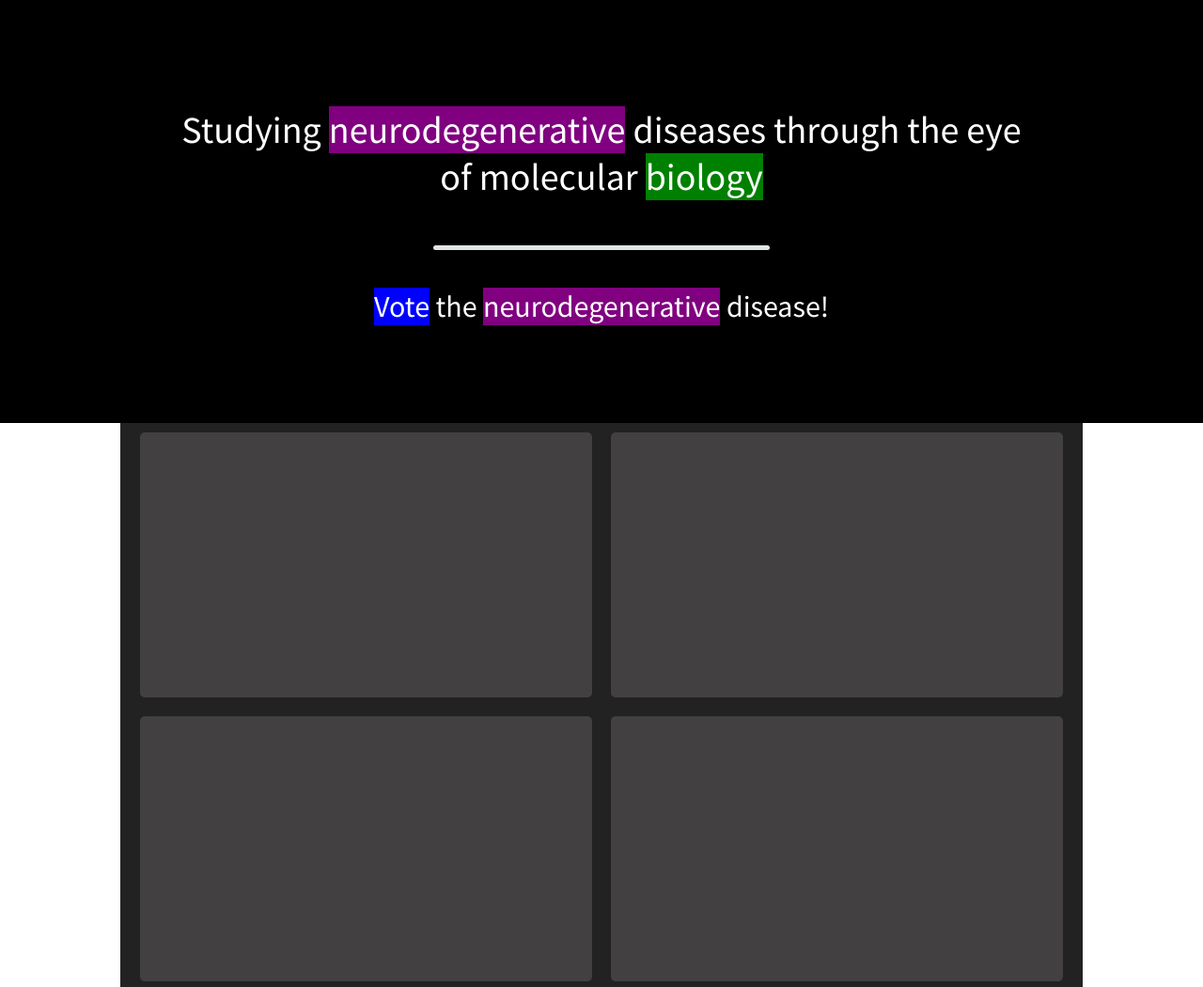
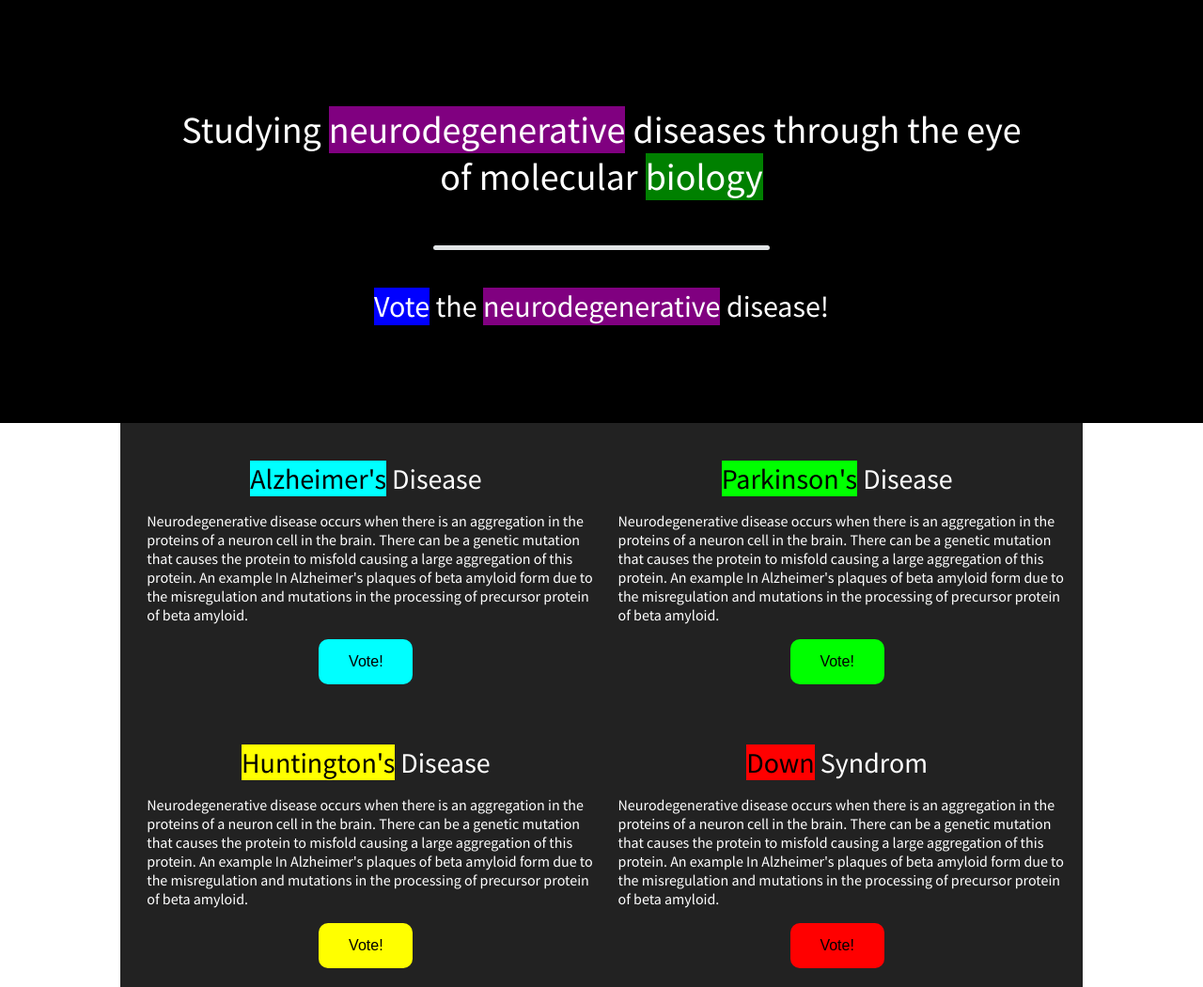
Before and after one commit to Jon-Conesa/PopularVote, a PHP site: page /main.html in a window 1280 px wide. Shown: the whole page at 94% size. Run offline with PHP 8.4, Linux system fonts and the light colour scheme; some web fonts are replaced.

Commit message:
Diseases divs

```diff
--- a/css/main_css.css
+++ b/css/main_css.css
@@ -24,6 +24,7 @@ header p{
 
 body{
 	overflow: scroll;
+   overflow-x: hidden;
 }
 
 .horizontal_line{
@@ -62,7 +63,44 @@ article{
 .diseases{
 	width: 47%;
 	height: 47%;
-	background-color: #424040;
+	background-color: /*#424040*/;
 	margin: 10px;
 	border-radius: 5px;
+	display: flex;
+	align-items: center;
+	flex-direction: column;
 }
+
+.disease_title{
+	font-family: "Source Sans Pro";
+	color: white;
+	font-size: 30px;
+	margin-bottom: 0px;
+}
+
+.main_expl{
+	font-family: "Source Sans Pro";
+	color: white;
+	font-size: 16px;
+	text-align: left;
+	width: 100%;
+	margin-left: 15px;
+
+}
+
+.vote_button{
+	background-color: #4CAF50;
+	width: 100px;
+	border: none;
+	color: white;
+	padding: 15px 25px;
+	text-align: center;
+	font-size: 16px;
+	cursor: pointer;
+	border-radius: 10px;
+}
+
+#Alzheimer{
+	border-right: 5px;
+	border-color: white;
+}
--- a/main.html
+++ b/main.html
@@ -24,16 +24,27 @@
 	<article>
 		<div id="section">
 			<div id="Alzheimer" class="diseases">
-
+				<p class="disease_title"><span style="background-color: #00FFFF; color: black;">Alzheimer's</span> Disease</p>
+				<p class="main_expl">Neurodegenerative disease occurs when there is an aggregation in the proteins of a neuron cell in the brain. There can be a genetic mutation that causes the protein to misfold causing a large aggregation of this protein. An example In Alzheimer's plaques of beta amyloid form due to the misregulation and mutations in the processing of precursor protein of beta amyloid.</p>
+				<button class="vote_button" style="background-color: #00FFFF; color: black;"> Vote! </button>
 			</div>
 			<div id="Parkinson" class="diseases">
-
+				<p class="disease_title"><span style="background-color: #00FF00; color: black;">Parkinson's</span> Disease</p>
+				<p class="main_expl">Neurodegenerative disease occurs when there is an aggregation in the proteins of a neuron cell in the brain. There can be a genetic mutation that causes the protein to misfold causing a large aggregation of this protein. An example In Alzheimer's plaques of beta amyloid form due to the misregulation and mutations in the processing of precursor protein of beta amyloid.</p>
+				<button class="vote_button" style="background-color: #00FF00; color: black;"> Vote! </button>
+			</div>
+			<div id="horziontal_div">
+				<hr class="horizontal_line">
 			</div>
 			<div id="Huntington" class="diseases">
-
+				<p class="disease_title"><span style="background-color: #FFFF00; color: black;">Huntington's</span> Disease</p>
+				<p class="main_expl">Neurodegenerative disease occurs when there is an aggregation in the proteins of a neuron cell in the brain. There can be a genetic mutation that causes the protein to misfold causing a large aggregation of this protein. An example In Alzheimer's plaques of beta amyloid form due to the misregulation and mutations in the processing of precursor protein of beta amyloid.</p>
+				<button class="vote_button" style="background-color: #FFFF00; color: black;"> Vote! </button>
 			</div>
 			<div id="Down" class="diseases">
-
+				<p class="disease_title"><span style="background-color: #FF0000; color: black;">Down</span> Syndrom</p>
+				<p class="main_expl">Neurodegenerative disease occurs when there is an aggregation in the proteins of a neuron cell in the brain. There can be a genetic mutation that causes the protein to misfold causing a large aggregation of this protein. An example In Alzheimer's plaques of beta amyloid form due to the misregulation and mutations in the processing of precursor protein of beta amyloid.</p>
+				<button class="vote_button" style="background-color: #FF0000; color: black;"> Vote! </button>
 			</div>
 		</div>
 	</article>
```
